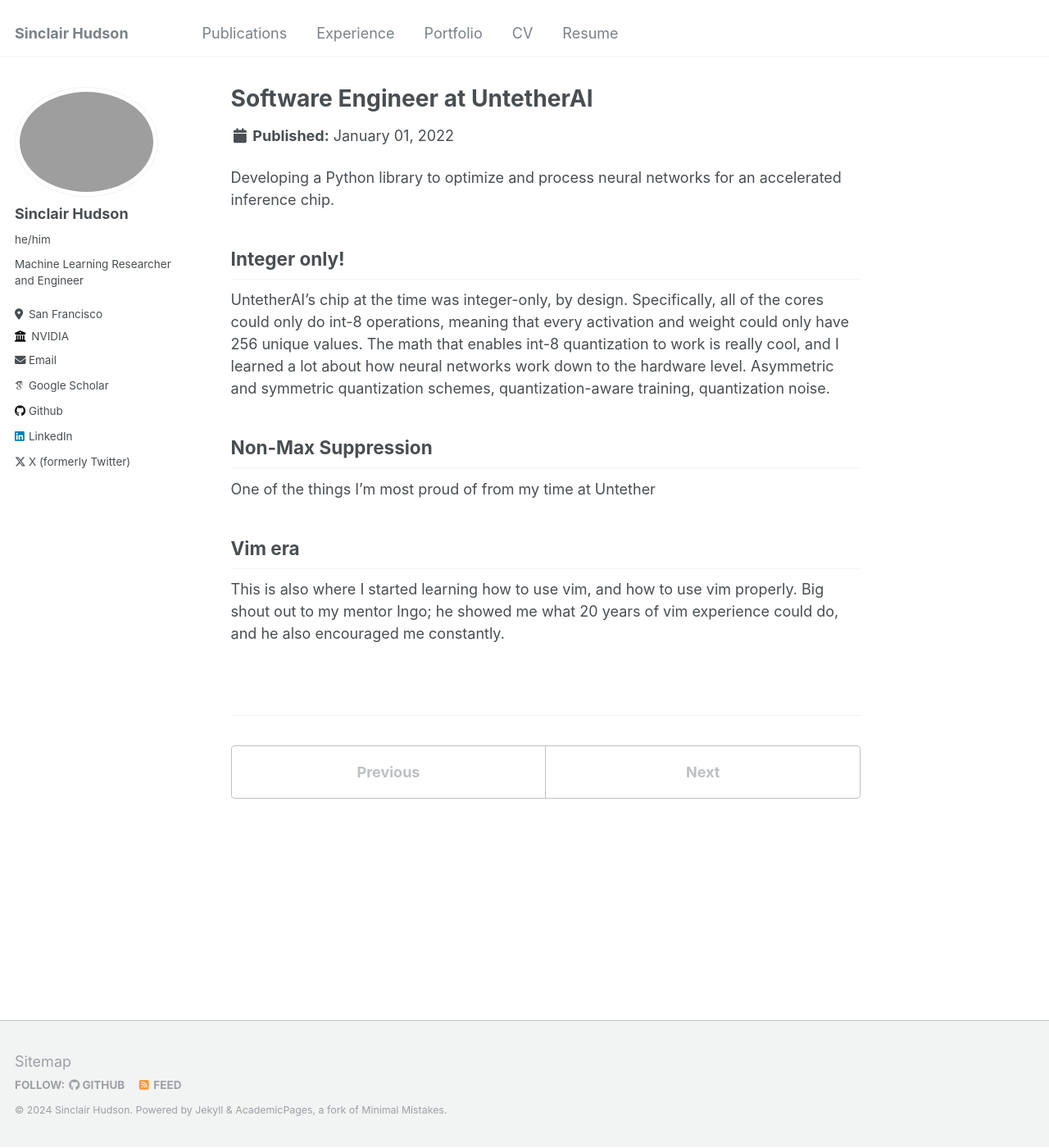
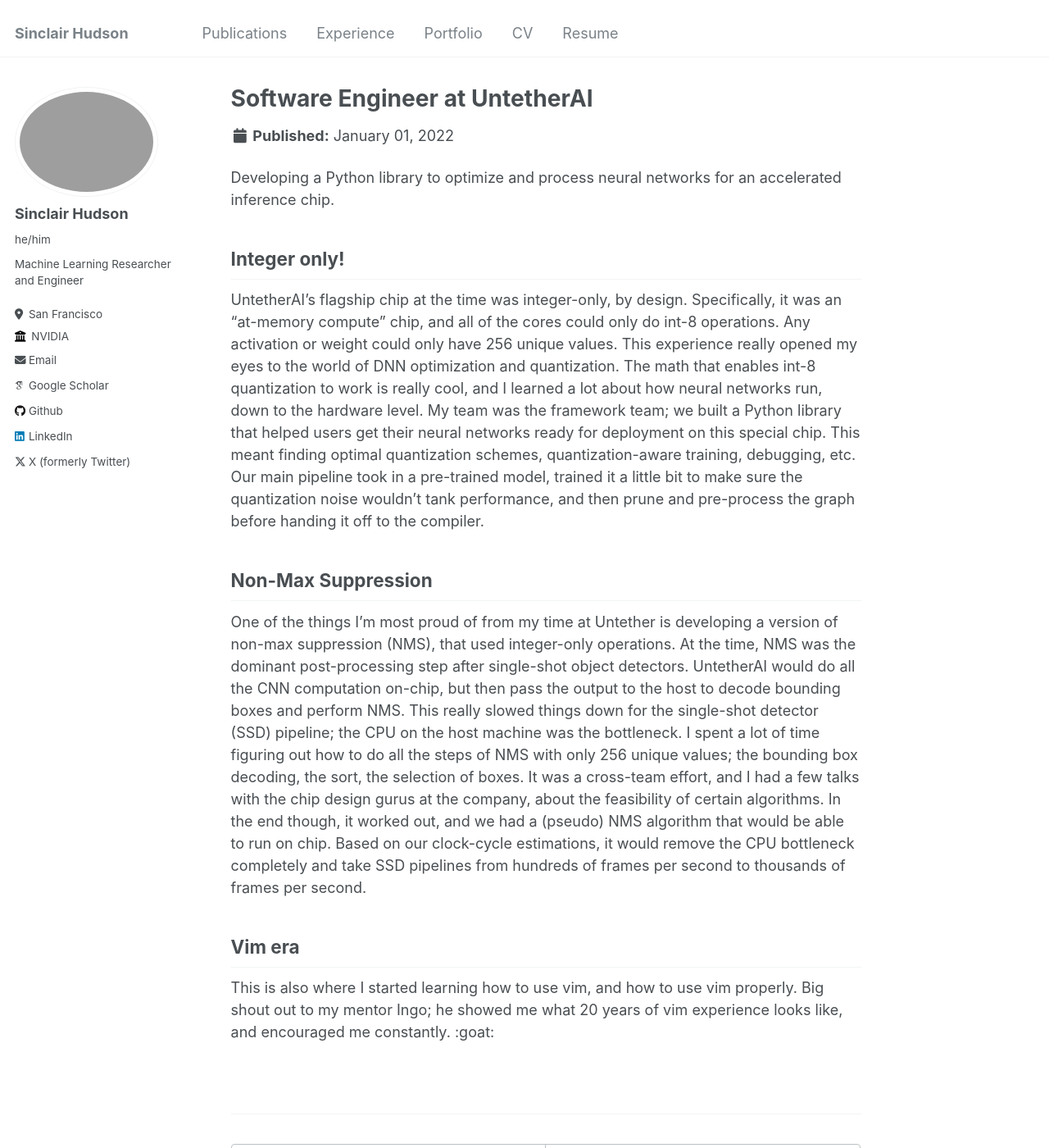
Before and after one commit to SinclairHudson/academic-website, a Jekyll site: the page built from _experience/2020-09-untetherai.md, in a window 1280 px wide and 1400 px high. Shown: the whole window at 82% size. Built offline with Jekyll 4.4.1, drawn with Linux system fonts in a browser that asks for light colours; some web fonts are replaced.

Commit message:
updating untether AI. I yapped

```diff
--- a/_experience/2020-09-untetherai.md
+++ b/_experience/2020-09-untetherai.md
@@ -9,15 +9,25 @@ location: "Remote in Canada"
 Developing a Python library to optimize and process neural networks for an accelerated inference chip.
 
 ## Integer only!
-UntetherAI's chip at the time was integer-only, by design.
-Specifically, all of the cores could only do int-8 operations, meaning that every
-activation and weight could only have 256 unique values.
-The math that enables int-8 quantization to work is really cool, and I learned a lot about how neural networks work down to the hardware level.
-Asymmetric and symmetric quantization schemes, quantization-aware training, quantization noise.
+UntetherAI's flagship chip at the time was integer-only, by design.
+Specifically, it was an "at-memory compute" chip, and all of the cores could only do int-8 operations.
+Any activation or weight could only have 256 unique values.
+This experience really opened my eyes to the world of DNN optimization and quantization.
+The math that enables int-8 quantization to work is really cool, and I learned a lot about how neural networks run, down to the hardware level.
+My team was the framework team; we built a Python library that helped users get their neural networks ready for deployment on this special chip.
+This meant finding optimal quantization schemes, quantization-aware training, debugging, etc.
+Our main pipeline took in a pre-trained model, trained it a little bit to make sure the quantization noise wouldn't tank performance, and then prune and pre-process the graph before handing it off to the compiler.
 
 ## Non-Max Suppression
-One of the things I'm most proud of from my time at Untether
+One of the things I'm most proud of from my time at Untether is developing a version of non-max suppression (NMS), that used integer-only operations.
+At the time, NMS was the dominant post-processing step after single-shot object detectors.
+UntetherAI would do all the CNN computation on-chip, but then pass the output to the host to decode bounding boxes and perform NMS.
+This really slowed things down for the single-shot detector (SSD) pipeline; the CPU on the host machine was the bottleneck.
+I spent a lot of time figuring out how to do all the steps of NMS with only 256 unique values; the bounding box decoding, the sort, the selection of boxes.
+It was a cross-team effort, and I had a few talks with the chip design gurus at the company, about the feasibility of certain algorithms.
+In the end though, it worked out, and we had a (pseudo) NMS algorithm that would be able to run on chip.
+Based on our clock-cycle estimations, it would remove the CPU bottleneck completely and take SSD pipelines from hundreds of frames per second to thousands of frames per second.
 
 ## Vim era
 This is also where I started learning how to use vim, and how to use vim properly.
-Big shout out to my mentor Ingo; he showed me what 20 years of vim experience could do, and he also encouraged me constantly.
+Big shout out to my mentor Ingo; he showed me what 20 years of vim experience looks like, and encouraged me constantly. :goat:
```
